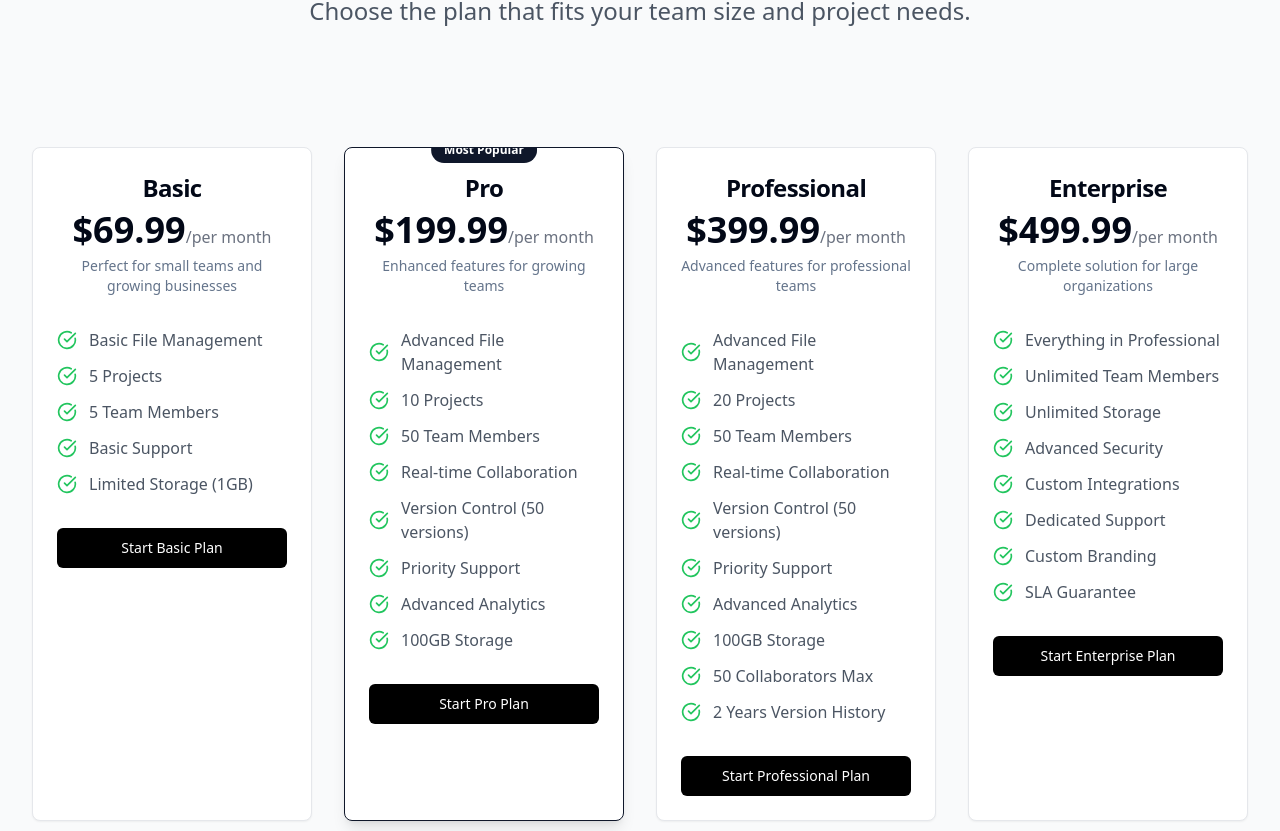
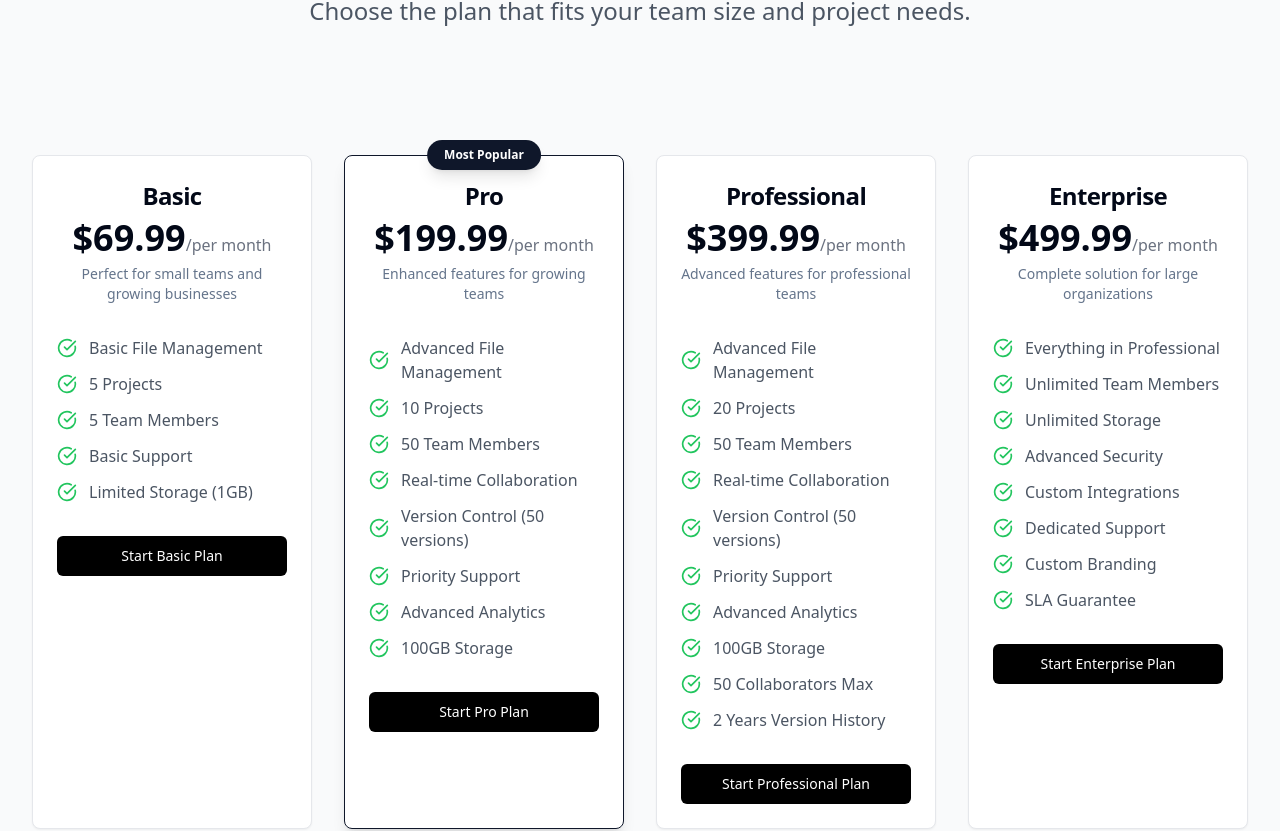
Before and after one commit to Joelpattersonjr/construction-flow-ai-vision, a React (Vite) app: page / in a window 1280 px wide. Shown: the part 3997-4828 px from the top of the page. Built offline with nearby package versions, Linux system fonts and the light colour scheme.

Commit message:
Fix Pro pricing card icon visibility
Fixes the "Most Popular" icon visibility issue on the Pro pricing card on the landing page.

```diff
--- a/src/pages/Landing.tsx
+++ b/src/pages/Landing.tsx
@@ -472,12 +472,12 @@ const Landing = () => {
             </p>
           </div>
 
-          <div className="grid grid-cols-1 md:grid-cols-2 lg:grid-cols-4 gap-6 lg:gap-8 max-w-7xl mx-auto pt-6">
+          <div className="grid grid-cols-1 md:grid-cols-2 lg:grid-cols-4 gap-6 lg:gap-8 max-w-7xl mx-auto pt-8">
             {pricingPlans.map((plan, index) => (
-              <Card key={index} className={`group relative transition-all duration-500 transform hover:-translate-y-2 hover:scale-105 cursor-pointer overflow-hidden ${plan.popular ? 'border-primary shadow-lg' : 'border-gray-200 hover:shadow-xl'}`}>
+              <Card key={index} className={`group relative transition-all duration-500 transform hover:-translate-y-2 hover:scale-105 cursor-pointer overflow-visible ${plan.popular ? 'border-primary shadow-lg' : 'border-gray-200 hover:shadow-xl'}`}>
                 {plan.popular && (
-                  <div className="absolute -top-3 left-1/2 transform -translate-x-1/2 z-10">
-                    <Badge className="bg-primary text-white px-3 py-1 text-xs">Most Popular</Badge>
+                  <div className="absolute -top-4 left-1/2 transform -translate-x-1/2 z-20">
+                    <Badge className="bg-primary text-white px-4 py-1.5 text-xs font-semibold shadow-lg">Most Popular</Badge>
                   </div>
                 )}
 
```
